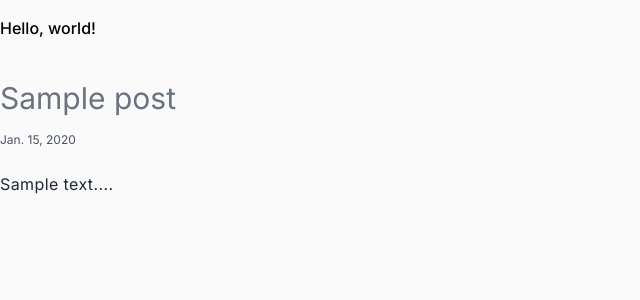
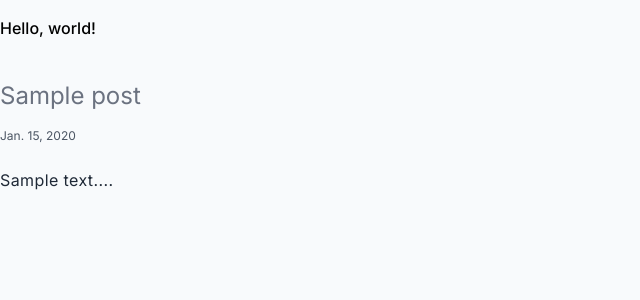
Before and after one commit to neeraj500/blog, a Django app: page / in a window 1280 px wide. Shown: the top 300 px of the page, without its empty margins (0-640 px from the left). Run offline with Django 5.2, Linux system fonts and the light colour scheme; tables that the repository leaves empty hold one stand-in row (values such as "Sample post"); parts of the project's set-up code (start-up, migrations or seed data) failed here and were passed over; some libraries are stand-ins or nearby versions.

Commit message:
css changes

```diff
--- a/blog/templates/blog/detail.html
+++ b/blog/templates/blog/detail.html
@@ -6,7 +6,7 @@
     <p class="text-black underline underline-offset-1 text-xs">Home</p>
 </a>
 </div>
-    <h2 class="text-4xl py-8 text-gray-700">{{ post.title }}</h2>
+    <h2 class="text-3xl py-8 text-gray-700">{{ post.title }}</h2>
 {% endblock page_title %}
 
 {% block page_content %}
--- a/blog/templates/blog/index.html
+++ b/blog/templates/blog/index.html
@@ -8,7 +8,7 @@
     {% block posts %}
         {% for post in posts %}
         <div class="py-4">
-            <h1 class="text-3xl my-2 ">
+            <h1 class="text-2xl my-2 ">
                 <a href="{% url 'blog_detail' post.pk %}" class="text-gray-500 hover:text-orange-500 no-underline hover:no-underline visited:no-underline active:no-underline">
                     {{ post.title }}
                 </a>
--- a/static/personal_blog/style.css
+++ b/static/personal_blog/style.css
@@ -1,6 +1,6 @@
 body {
-    max-width: 800px;
+    max-width: 680px;
     margin: 0 auto;
     font-family: 'Inter', sans-serif;
-    background-color: #fafafa;
+    background-color: #f8fafc;
 }
```
